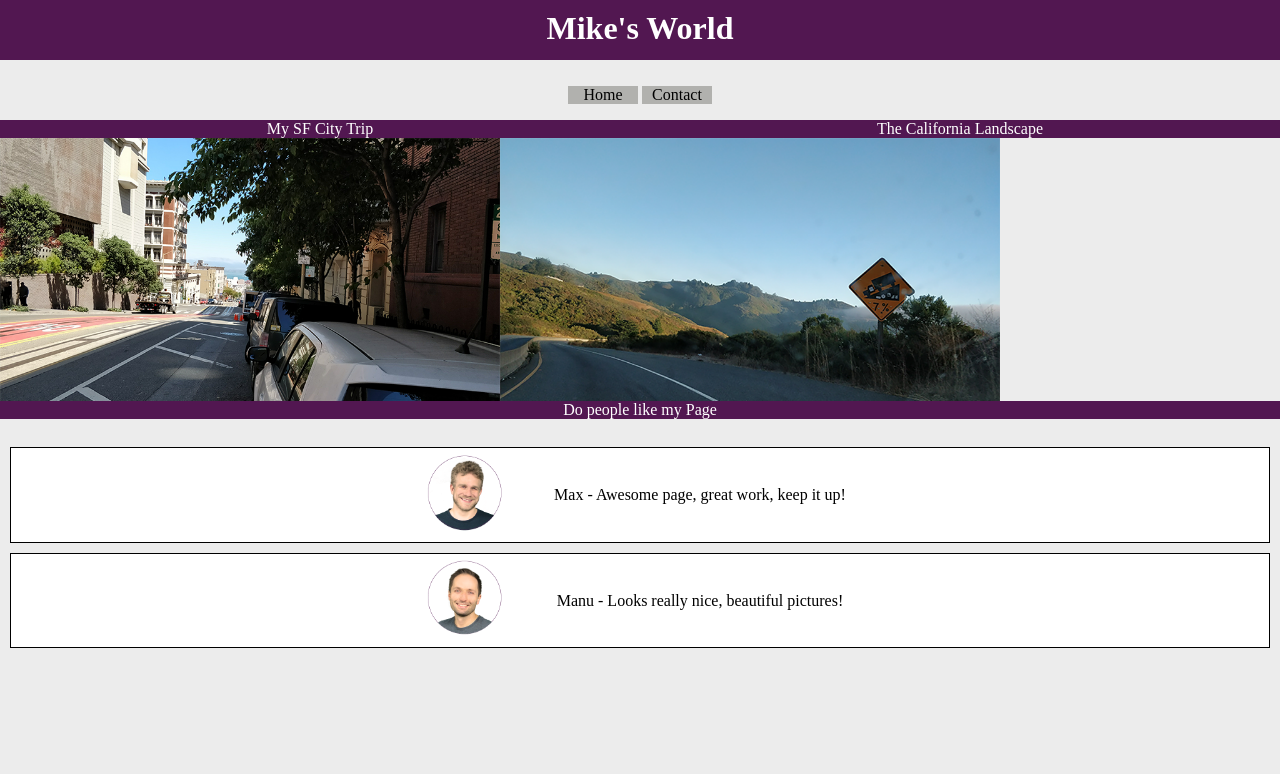
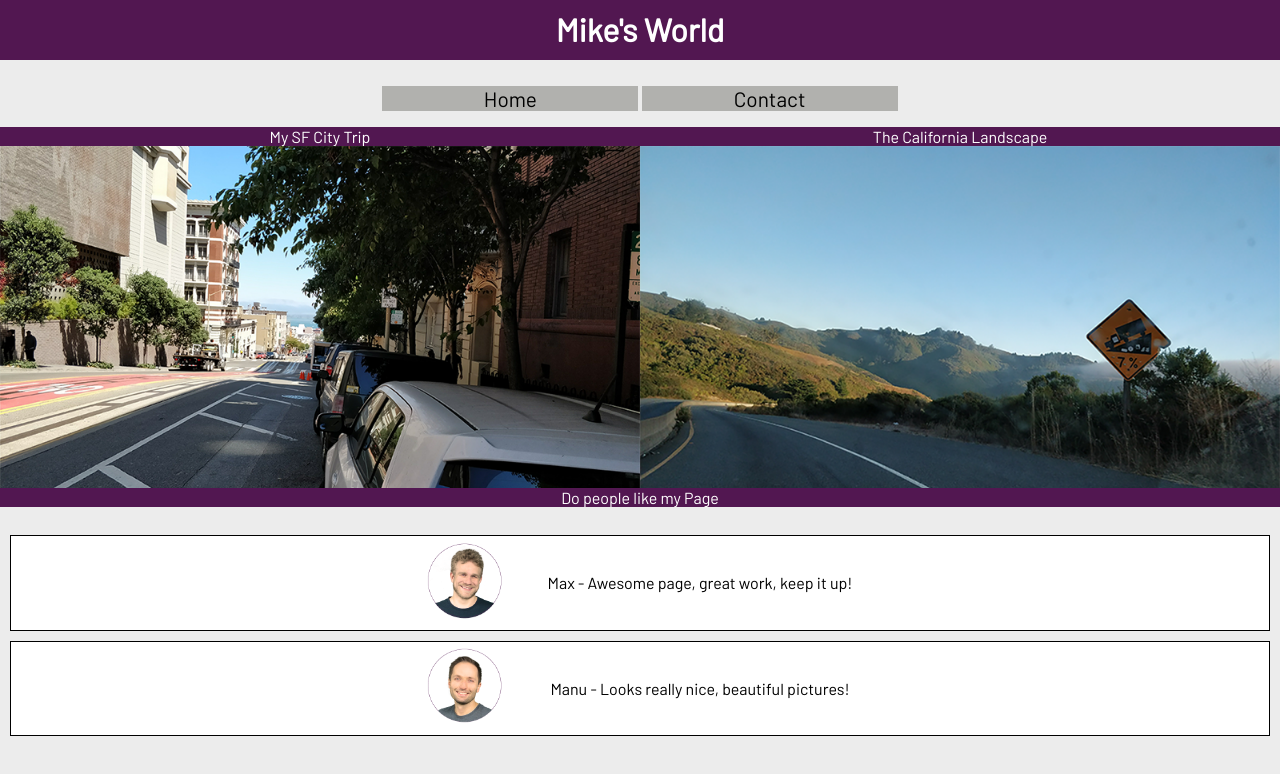
Before and after one commit to Chapmank1994/is445hw2, a plain HTML site: page index.html in a window 1280 px wide. Drawn offline with Linux system fonts and the light colour scheme.

Commit message:
finished video 11

```diff
--- a/index.html
+++ b/index.html
@@ -5,6 +5,7 @@
     <title>Our First Webpage</title>
     <link rel="shortcut icon" href="images/favicon.png">
     <link rel="stylesheet" href="style.css">
+    <link href="https://fonts.googleapis.com/css?family=Barlow&display=swap" rel="stylesheet">
     <!-- How to link a css file -->
   </head>
 
--- a/style.css
+++ b/style.css
@@ -5,6 +5,8 @@
 
 html{
 background-color: rgb(236, 236, 236);
+font-family: 'Barlow', sans-serif;
+font-size: 100%;
 }
 
 body {
@@ -14,13 +16,13 @@ body {
 a {
   text-decoration: none;
   color: black;
-  background-color: red;
 }
 
 /*header */
-
 .fixed-bar {
   height: 70px;
+  font-size: 2em;
+  /* font size of em depends on the font size of the element. Default size is 16px / rem is the root element*/
 }
 
 .page-title {
@@ -33,6 +35,8 @@ a {
   padding: 10px 0;
   margin: 0px;
   text-align: center;
+  font-size: 16px;
+  font-size: 2rem;
 }
 
 /* nav , li refers to list inside*/
@@ -41,10 +45,12 @@ a {
   padding: 0;
 }
 
-.navigation li, .navigation a {
+.navigation li {
   display: inline-block;
-  width: 70px;
+  width: 20%;
   background-color:rgb(177,177,174);
+  font-size: 16px;
+  font-size: 1.3rem;
 }
 
 /* main */
@@ -60,6 +66,8 @@ a {
   text-align: center;
   margin: 0px;
   width: 50%;
+  font-size: 16px;
+  font-size: 1rem;
 }
 
 .trip-images {
@@ -71,7 +79,6 @@ flex-wrap: wrap;
   width: 50%;
   min-width: 200px;
   /* you need a min width to not go to small */
-  max-width: 500px;
   height: 100%;
 }
 
@@ -82,6 +89,9 @@ flex-wrap: wrap;
   color: white;
   text-align: center;
   margin: 0;
+  font-size: 16px;
+  font-size: 1rem;
+
 }
 /* footer */
 .review-clients {
@@ -101,4 +111,7 @@ width: 120px;
 .review-clients p {
   width: 350px;
   text-align: center;
+  font-size: 16px;
+  font-size: 1rem;
+
 }
```
